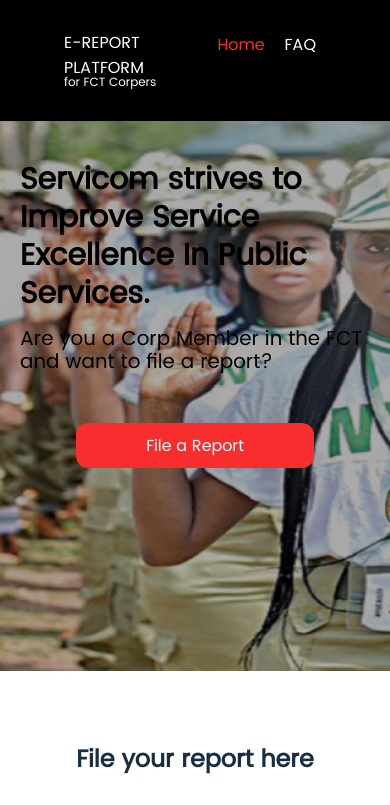
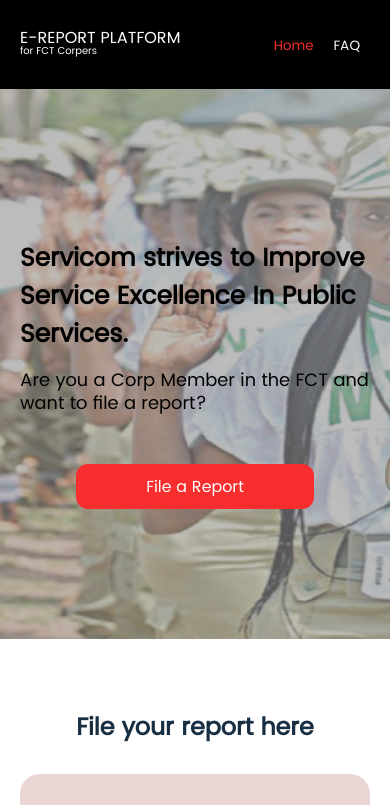
Before and after one commit to okafohenry/nysc-project, a React (Create React App) app: page / in a window 390 px wide. Shown: the top 805 px of the page. Built offline with nearby package versions, Linux system fonts and the light colour scheme.

Commit message:
made a few resonsive modifications

```diff
--- a/src/assets/css/index.scss
+++ b/src/assets/css/index.scss
@@ -22,6 +22,7 @@
 $font-color: #182F43;
 $btn-color: #EB5757;
 $btn-hover: #eb5757ec;
+$mobile: 700;
 
 
 *{
@@ -76,18 +77,28 @@
         width: 100%;
         background: url('../images/background-image.png') no-repeat;
         background-size: cover;
+        .overlay {
+            width: 100%;
+            height: 550px;
+            background: rgba(216, 216, 216, 0.404);
+            position: absolute;
+            top: 100px;
+            z-index: 5;
+        }
         .background-text-overlay{
             max-width: 500px;
             padding-left: 20px;
             padding-right: 20px;
             margin-top: 10%;
+            position: relative;
+            z-index: 15;
             float: right;
-            h1 {
-                margin-top: 100px;
-                font-weight: 700;
-                font-size: 37px;
-                line-height: 50px;
-            }
+            // h1 {
+            //     margin-top: 100px;
+            //     font-weight: 700;
+            //     font-size: 37px;
+            //     line-height: 50px;
+            // }
             h2{
                 font-weight: 700;
                 font-size: 30px;
@@ -124,7 +135,7 @@
         }
         form{
             max-width: 35%;
-            min-width: 300px;
+            min-width: 270px;
             padding: 50px 40px;
             margin: 30px auto 0 auto;
             background: rgba(232, 209, 209, 0.9);
@@ -230,3 +241,44 @@
         }
     }
 }
+
+@media (max-width: 600px) {
+    nav{
+        padding-left: 20px;
+        padding-right: 20px;
+        .logo{
+            a{
+                line-height: 15px;
+            }
+            .small-logo-text{
+                margin-top: -2px;
+                font-size: 10px;
+                // color: red;
+            }
+        }
+
+        ul{
+            li{
+                a{
+                    font-size: 13.5px;
+                }
+            }
+        }
+    }
+    main{
+        .background{
+            .overlay{
+                top: 88.5px;
+            }
+            .background-text-overlay{
+                margin-top: 150px;
+                h2{
+                    font-size: 25px;
+                }
+                p{
+                    font-size: 18px;
+                }
+            }
+        }
+    }
+}
--- a/src/pages/report.tsx
+++ b/src/pages/report.tsx
@@ -6,6 +6,7 @@
             <Nav navlinks={true} selected="home" />
             <main>
                 <section className="background">
+                    <div className="overlay"></div>
                     <div className="background-text-overlay">
                         <h2>Servicom strives to  Improve Service Excellence In Public Services.</h2>
                         <p>Are you a Corp Member in the FCT and want to file a report?</p>
```
